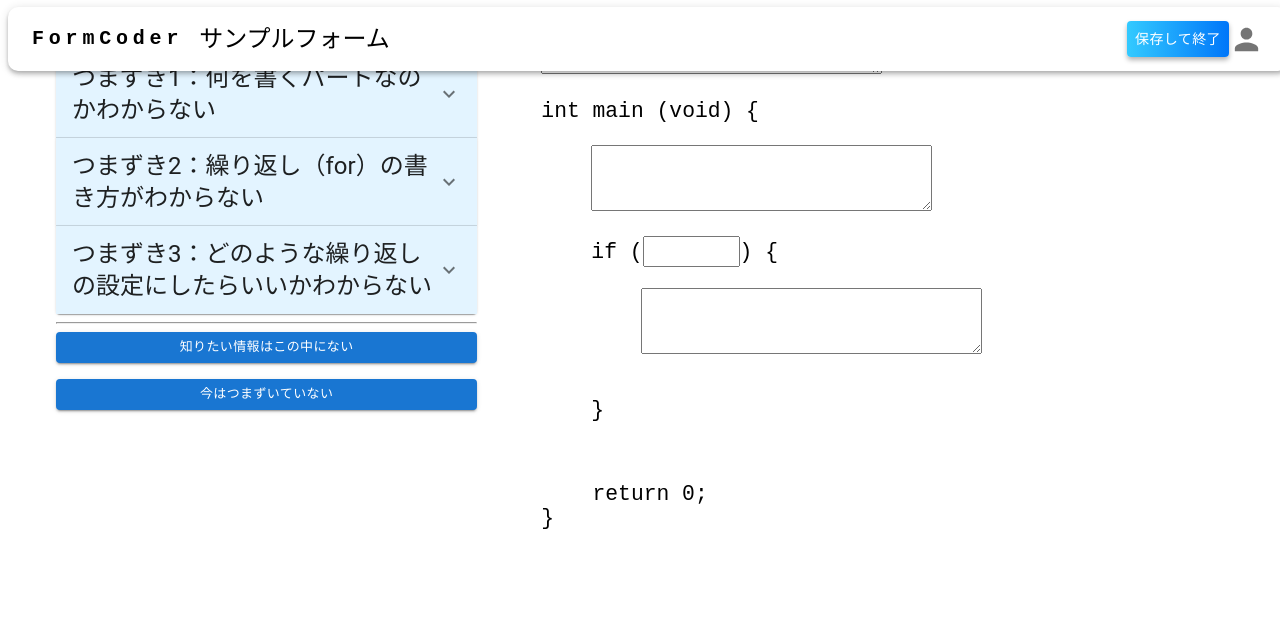
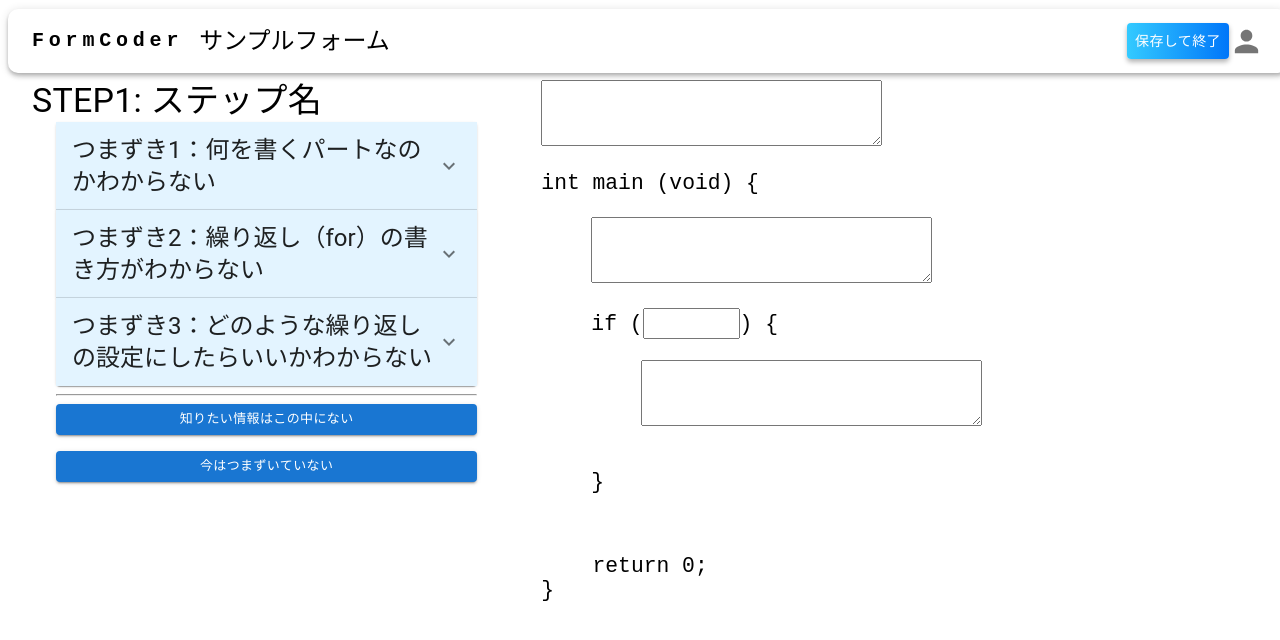
Before and after one commit to KHashimoto3/FormCoder_FRONT, a React (Vite) app: page /form in a window 1280 px wide. Shown: the top 640 px of the page. Built offline with nearby package versions, Linux system fonts and the light colour scheme.

Commit message:
フォーム画面のレイアウトを調整した。

```diff
--- a/src/components/common/TitleBar.tsx
+++ b/src/components/common/TitleBar.tsx
@@ -180,7 +180,7 @@ export const TitleBar = (props: Props) => {
           background: "#fff",
           borderRadius: "10px",
           position: "fixed",
-          marginTop: "15px",
+          marginTop: "-55px",
           zIndex: "1000",
         }}
       >
--- a/src/components/features/FormBase.tsx
+++ b/src/components/features/FormBase.tsx
@@ -109,7 +109,7 @@ export const FormBase = () => {
 
   return (
     <div>
-      <Box>
+      <Box sx={{ marginTop: "80px" }}>
         <Grid container spacing={2}>
           <Grid item xs={5}>
             <Hint />
```
